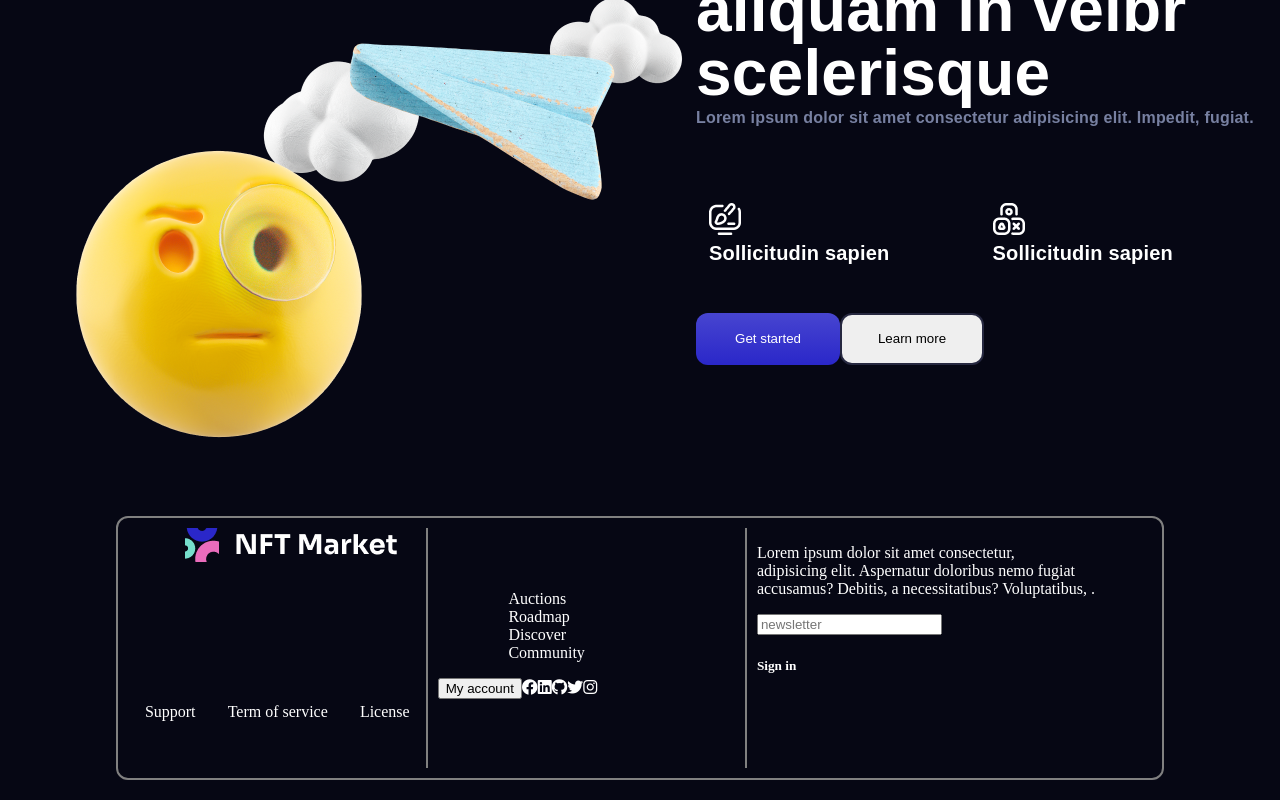
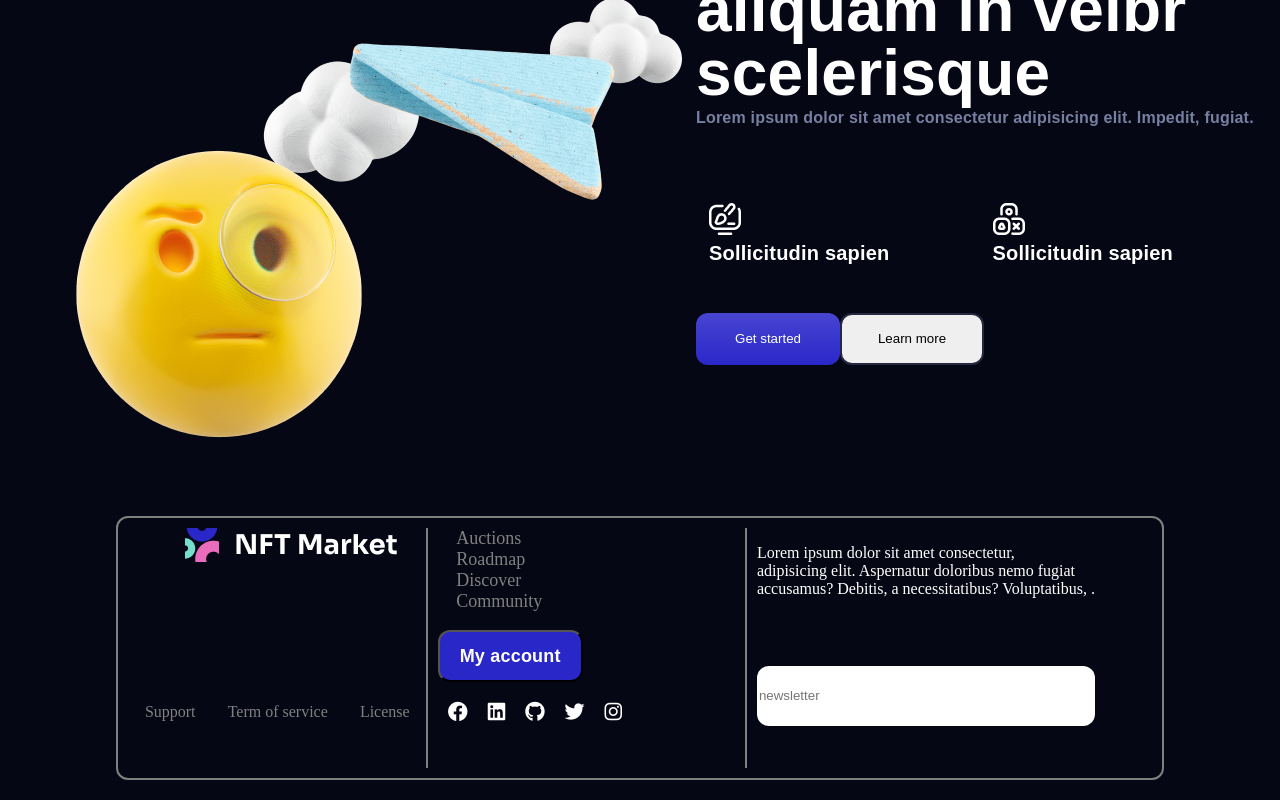
Before and after one commit to Dadben08/InternProject, a React (Vite) app: page / in a window 1280 px wide. Shown: the part 3153-3953 px from the top of the page. Built offline with nearby package versions, Linux system fonts and the light colour scheme.

Commit message:
latest commit

```diff
--- a/src/Components/footer/Footer.css
+++ b/src/Components/footer/Footer.css
@@ -36,6 +36,7 @@
     list-style: none;
     padding-top: 50%;
     margin-left: -40%;
+    color: grey;
 }
 
 .footcenter{
@@ -45,7 +46,46 @@
 
 .footcenter ul{
     flex-direction: column;
-    margin-top: -30%;
-    margin-left: 10%;
+    margin-top: -50%;
+    margin-left: -7%;
+    font-size: 18px;
+}
+
+
+.footcenter span button{
+    width: 145px;
+    height: 52px;
+    border-radius: 12px;
+    background-color: #2A27C9;
+    color: white;
+    font-size: 18px;
+    font-weight: 600;
+    line-height: 20.18px;
+    letter-spacing: 0.2px;
+}
+
+.footcenter span i{
+    font-size: 20px;
+
+    margin-top: 10px;
+    padding: 10px;
+}
+
+
+.input span{
+    display: flex;
+    width: 100%;
+    height: 60px;
+    background-color: white;
+    border-radius: 12px;
+    align-items: center;
+    margin-top: 20%;
 
 }
+
+.input span input{
+    width: 98%;
+    height: 50px;
+    border-radius: 12px;
+    border: none;
+}
--- a/src/Components/footer/Footer.jsx
+++ b/src/Components/footer/Footer.jsx
@@ -22,7 +22,7 @@ const Footer = () => {
                 <li>Community</li>
             </ul>
             <span>
-                <button>My account</button>
+                <button>My account</button><br />
                 <i class="fa-brands fa-facebook"></i>
                 <i class="fa-brands fa-linkedin"></i>
                 <i class="fa-brands fa-github"></i>
@@ -30,12 +30,11 @@ const Footer = () => {
                 <i class="fa-brands fa-instagram"></i>
             </span>
         </div>
-        <div>
+        <div className='input'>
             <p>Lorem ipsum dolor sit amet consectetur, <br />adipisicing elit. Aspernatur doloribus nemo fugiat <br /> accusamus? Debitis,
                  a necessitatibus? Voluptatibus, .</p>
                  <span>
                  <input type="text" name='sign in' placeholder='newsletter'/>
-                 <h5>Sign in</h5>
                  </span>
 
         </div>
```
